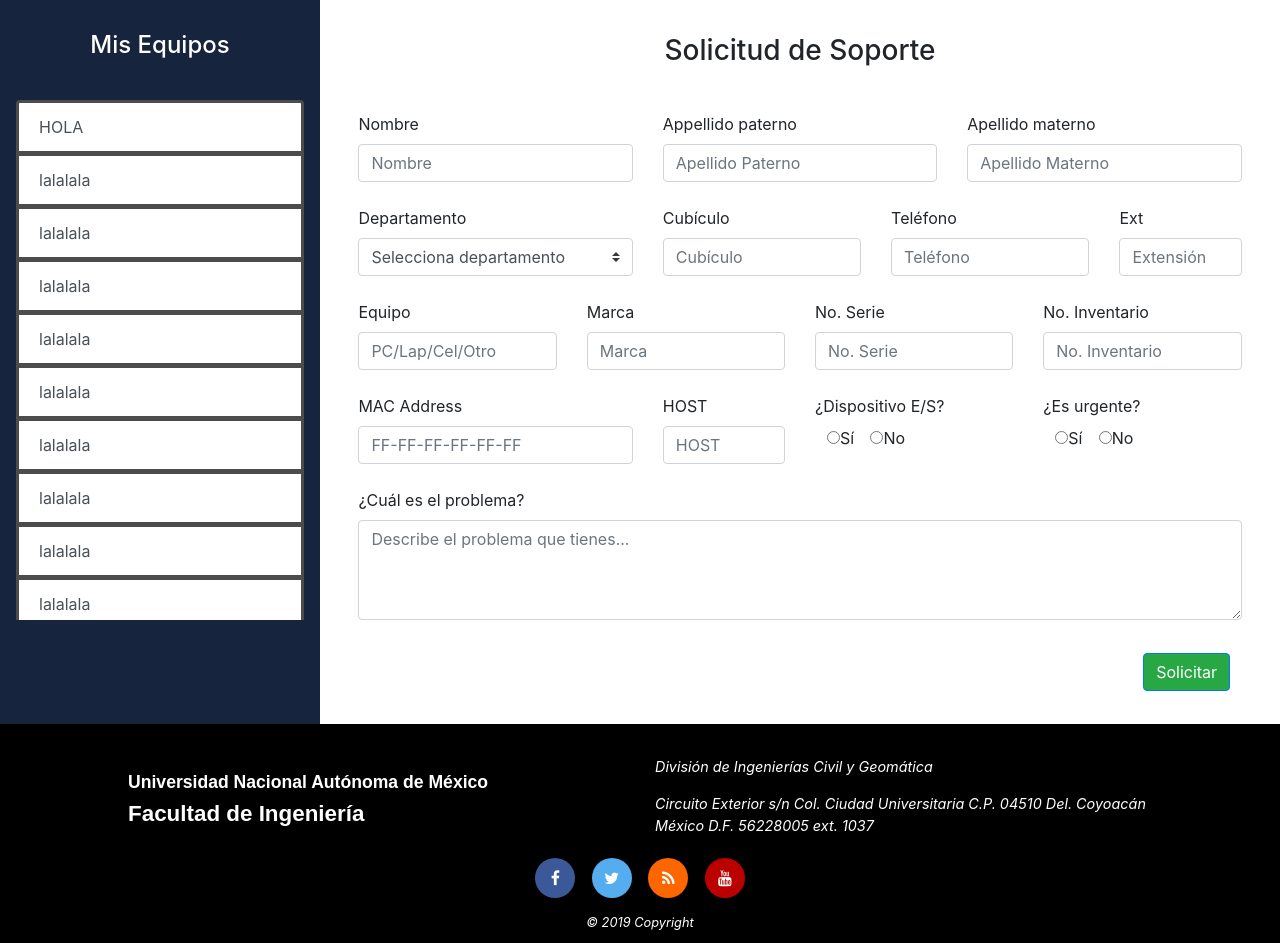
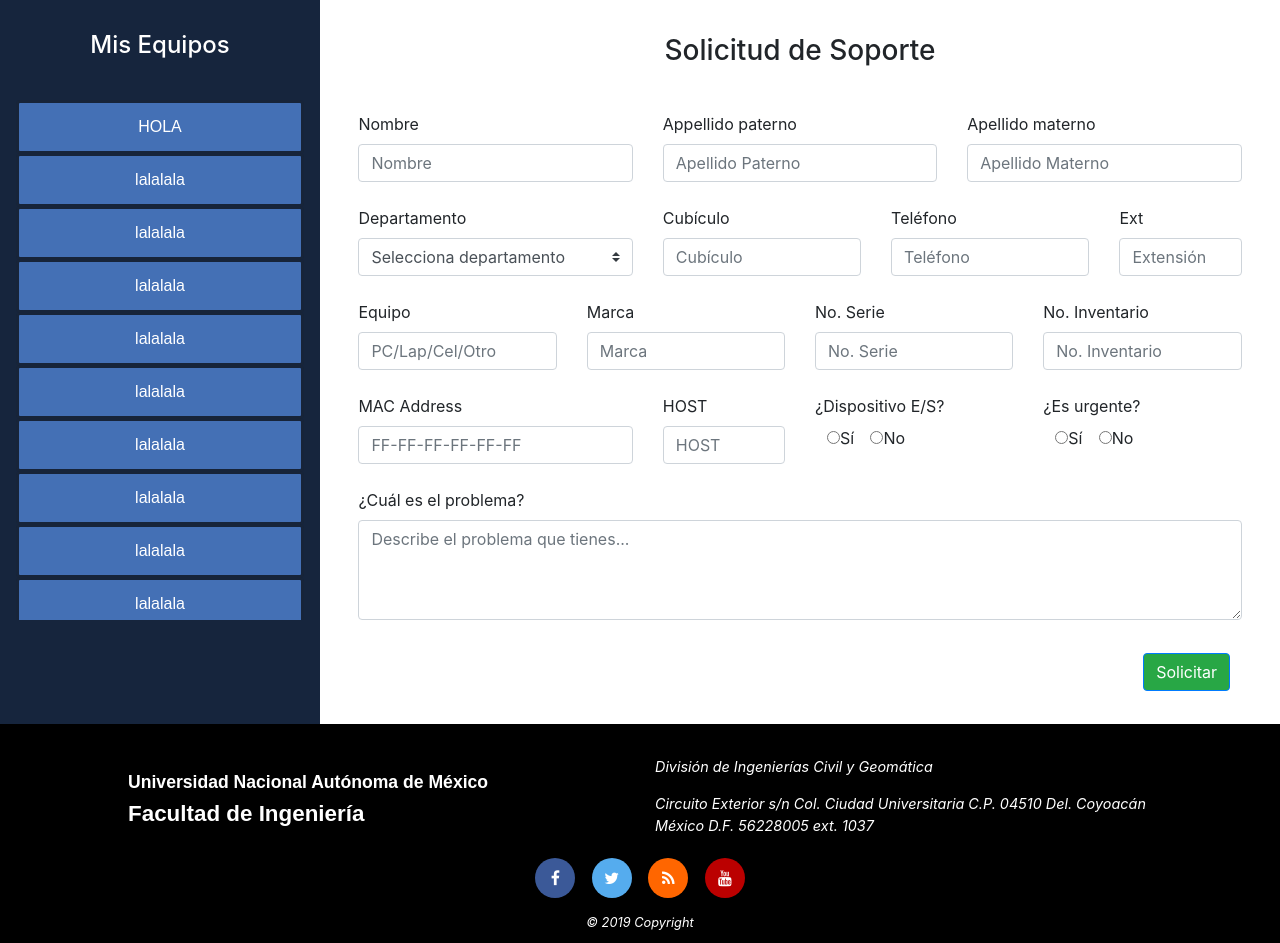
Before and after one commit to alexorozco2410/SistemaSoportes, a CodeIgniter app: page /SistemaSoportes/index.php/solicitud_controller/index in a window 1280 px wide. Shown: the part 65-1008 px from the top of the page. Run offline with CodeIgniter, Linux system fonts and the light colour scheme; some libraries are stand-ins or nearby versions.

Commit message:
actualizacion 18/10/2019

```diff
--- a/application/views/inicio.php
+++ b/application/views/inicio.php
@@ -15,6 +15,6 @@
     <script src="../assets/js/bootstrap.js"></script>
 
     <!--my css -->
-    <link rel="stylesheet" href="../assets/css/ljjogin.css">
+
   </head>
   <body>
--- a/application/views/solicitud.php
+++ b/application/views/solicitud.php
@@ -11,21 +11,21 @@
       <div class="row">
         <div class="col-md-12">
           <div class="l-equipos list-group mb-4">
-            <button class="list-group-item list-group-item-action" onclick="">HOLA</button>
-            <button class="list-group-item list-group-item-action" onclick="">lalalala</button>
-            <button class="list-group-item list-group-item-action" onclick="">lalalala</button>
-            <button class="list-group-item list-group-item-action" onclick="">lalalala</button>
-            <button class="list-group-item list-group-item-action" onclick="">lalalala</button>
-            <button class="list-group-item list-group-item-action" onclick="">lalalala</button>
-            <button class="list-group-item list-group-item-action" onclick="">lalalala</button>
-            <button class="list-group-item list-group-item-action" onclick="">lalalala</button>
-            <button class="list-group-item list-group-item-action" onclick="">lalalala</button>
-            <button class="list-group-item list-group-item-action" onclick="">lalalala</button>
-            <button class="list-group-item list-group-item-action" onclick="">lalalala</button>
-            <button class="list-group-item list-group-item-action" onclick="">lalalala</button>
-            <button class="list-group-item list-group-item-action" onclick="">lalalala</button>
-            <button class="list-group-item list-group-item-action" onclick="">lalalala</button>
-            <button class="list-group-item list-group-item-action" onclick="">lalalala</button>
+            <button class="btn list-group-item list-group-item-action" onclick="">HOLA</button>
+            <button class="btn list-group-item list-group-item-action" onclick="">lalalala</button>
+            <button class="btn list-group-item list-group-item-action" onclick="">lalalala</button>
+            <button class="btn list-group-item list-group-item-action" onclick="">lalalala</button>
+            <button class="btn list-group-item list-group-item-action" onclick="">lalalala</button>
+            <button class="btn list-group-item list-group-item-action" onclick="">lalalala</button>
+            <button class="btn list-group-item list-group-item-action" onclick="">lalalala</button>
+            <button class="btn list-group-item list-group-item-action" onclick="">lalalala</button>
+            <button class="btn list-group-item list-group-item-action" onclick="">lalalala</button>
+            <button class="btn list-group-item list-group-item-action" onclick="">lalalala</button>
+            <button class="btn list-group-item list-group-item-action" onclick="">lalalala</button>
+            <button class="btn list-group-item list-group-item-action" onclick="">lalalala</button>
+            <button class="btn list-group-item list-group-item-action" onclick="">lalalala</button>
+            <button class="btn list-group-item list-group-item-action" onclick="">lalalala</button>
+            <button class="btn list-group-item list-group-item-action" onclick="">lalalala</button>
           </div>
         </div>
       </div>
--- a/assets/css/login.css
+++ b/assets/css/login.css
@@ -1,5 +1,5 @@
 body{
-  background-image: url('../images/login_bg.jpg');
+  background-image: url('../images/op2.jpg');
   background-repeat: no-repeat;
   background-position: center;
   background-attachment: fixed;
--- a/assets/css/solicitud.css
+++ b/assets/css/solicitud.css
@@ -51,7 +51,6 @@
   overflow: auto;
   max-height: 65vh;
   scrollbar-width: thin;
-  scrollbar: none;
 }
 
 .tit-equipos{
@@ -60,9 +59,13 @@
 }
 
 .list-group-item{
-  border: 3px solid rgba(1, 1, 1, 0.7);
+  border: 3px solid rgba(5, 5, 5, 0.7);
+  background-color: #4470b5;
+  text-align: center;
+  color: white;
+  font-family: fantasy;
 }
 
-.list-group-item:hogver{
+.list-group-item:hover{
   background-color: rgba(200, 200, 205, 0.1);
 }
```
Also changed, not shown: application/views/login.php (+7 -4 lines), assets/images/banner.jpg (deleted), assets/images/login_bg2.jpg (deleted), assets/images/op1.jpg (added), assets/images/op2.jpg (added), assets/images/op3.jpg (added), assets/images/op4.jpg (added).
